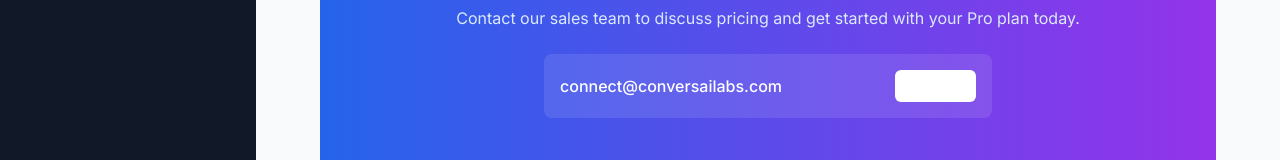
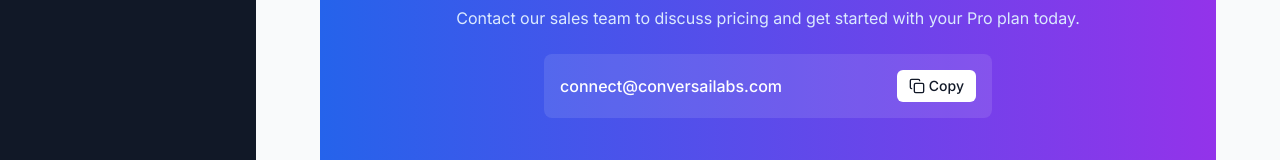
Before and after one commit to harshitagarwal04/admin_panel_frontend, a Next.js app: page /upgrade in a window 1280 px wide. Shown: the part 514-674 px from the top of the page. Built offline with nearby package versions, Linux system fonts and the light colour scheme; no server answers.

Commit message:
Fix copy button styling for better visibility

```diff
--- a/src/app/upgrade/page.tsx
+++ b/src/app/upgrade/page.tsx
@@ -89,10 +89,10 @@
             <div className="flex items-center justify-between">
               <span className="text-white font-medium">{email}</span>
               <Button
-                variant="outline"
+                variant="secondary"
                 size="sm"
                 onClick={handleCopyEmail}
-                className="border-white/30 text-white hover:bg-white/20 ml-3"
+                className="bg-white text-blue-600 hover:bg-gray-100 ml-3"
               >
                 {copied ? (
                   <>
```
